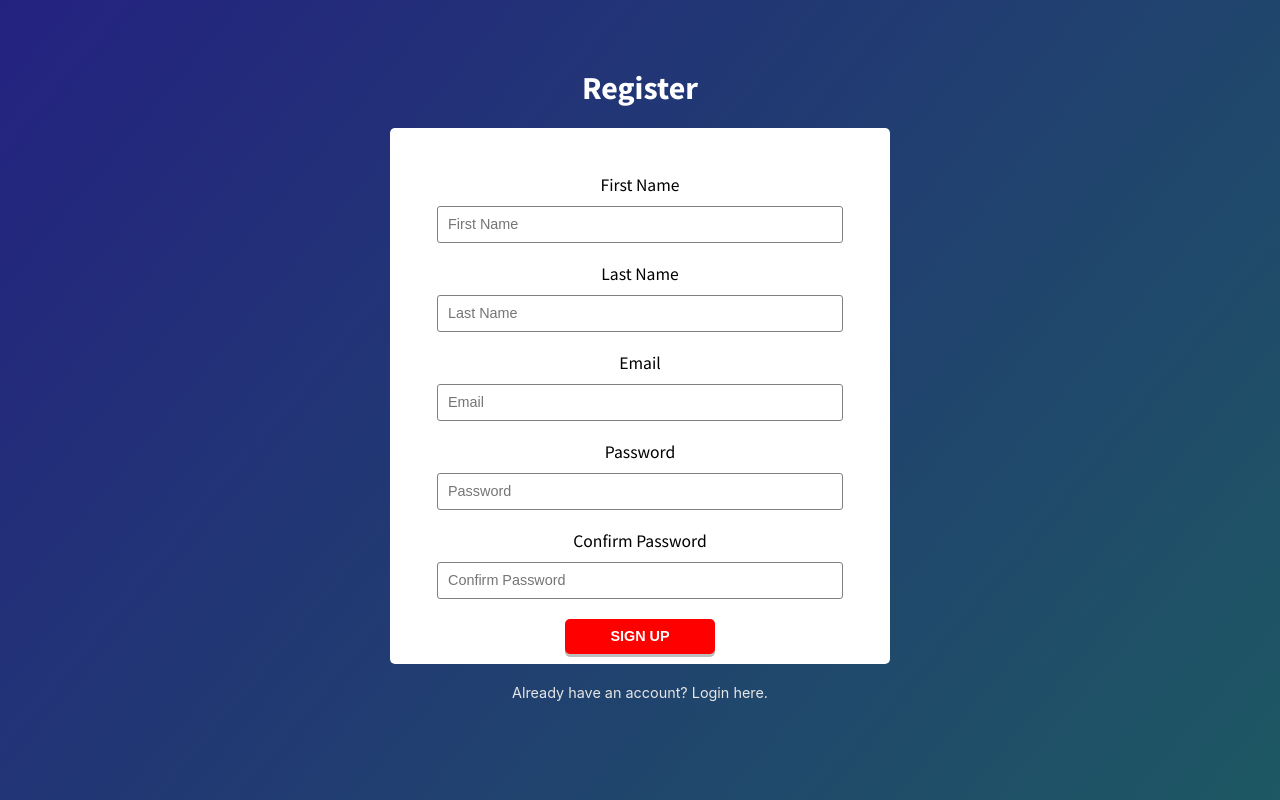
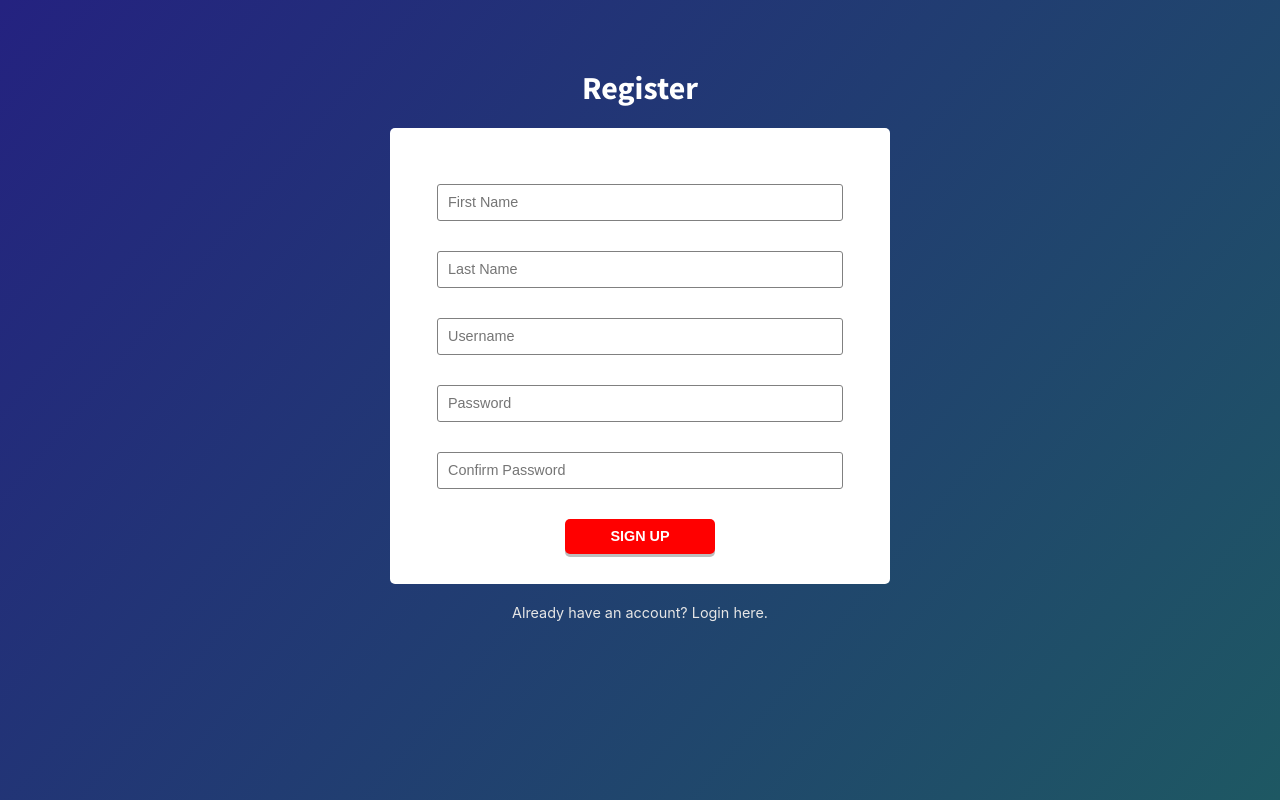
Before and after one commit to j-stuckey/chatter-client, a React app: page /register in a window 1280 px wide. Built offline with nearby package versions, Linux system fonts and the light colour scheme; no server answers.

Commit message:
adding register using action

```diff
--- a/src/actions/users.js
+++ b/src/actions/users.js
@@ -4,7 +4,7 @@ import { normalizeResponseErrors } from './utils';
 import { login } from './auth';
 
 export const registerUser = user => dispatch => {
-    // dispatch(registerUser());
+
     return fetch(`${API_BASE_URL}/users`, {
         method: 'POST',
         headers: {
--- a/src/components/Registration.js
+++ b/src/components/Registration.js
@@ -6,19 +6,20 @@ import {
 	required,
 	atLeastThree,
 	atLeastEight,
-	isValidEmail,
-	emailTooLong,
-	passwordsMatch
+    passwordsMatch
 } from '../validators';
 import Input from './input';
 
 import formStyles from './styles/forms.module.css';
 import styles from './styles/Registration.module.css';
+import { registerUser } from '../actions/users';
 
 class Registration extends Component {
 
     handleFormSubmit = (values) => {
-        console.log(values);
+        const user = values;
+        console.log(user);
+        // this.props.dispatch(registerUser(user))
     }
 
 	render() {
@@ -36,7 +37,7 @@ class Registration extends Component {
 						<Field
 							name="firstName"
                             type="text"
-                            label="First Name"
+                            // label="First Name"
 							component={Input}
 							placeholder="First Name"
 							validate={[required]}
@@ -44,39 +45,38 @@ class Registration extends Component {
 						<Field
 							name="lastName"
                             type="text"
-                            label="Last Name"
+                            // label="Last Name"
 							component={Input}
 							placeholder="Last Name"
 							validate={[required]}
 						/>
 						<Field
-							name="email"
+							name="Username"
                             type="text"
-                            label="Email"
+                            // label="Email"
 							component={Input}
-							placeholder="Email"
+							placeholder="Username"
 							// // Add an element prop to change the type of input
 							// element="select"
-							validate={[required, isValidEmail]}
+							validate={[required, atLeastThree]}
 						/>
 						<Field
 							name="password"
                             type="password"
-                            label="Password"
+                            // label="Password"
 							component={Input}
 							placeholder="Password"
-							validate={[required, atLeastEight, emailTooLong]}
+							validate={[required, atLeastEight]}
 						/>
 						<Field
 							name="confirmPassword"
                             type="password"
-                            label="Confirm Password"
+                            // label="Confirm Password"
 							component={Input}
 							placeholder="Confirm Password"
 							validate={[
 								required,
 								atLeastEight,
-								emailTooLong,
 								passwordsMatch
 							]}
 						/>
--- a/src/components/styles/Registration.module.css
+++ b/src/components/styles/Registration.module.css
@@ -12,7 +12,7 @@
     height: 35px;
     width: 60%;
     max-width: 150px;
-    margin: 0 auto;
+    margin: 10px auto 20px;
     font-weight: 700;
     font-size: 0.9em;
 }
```
